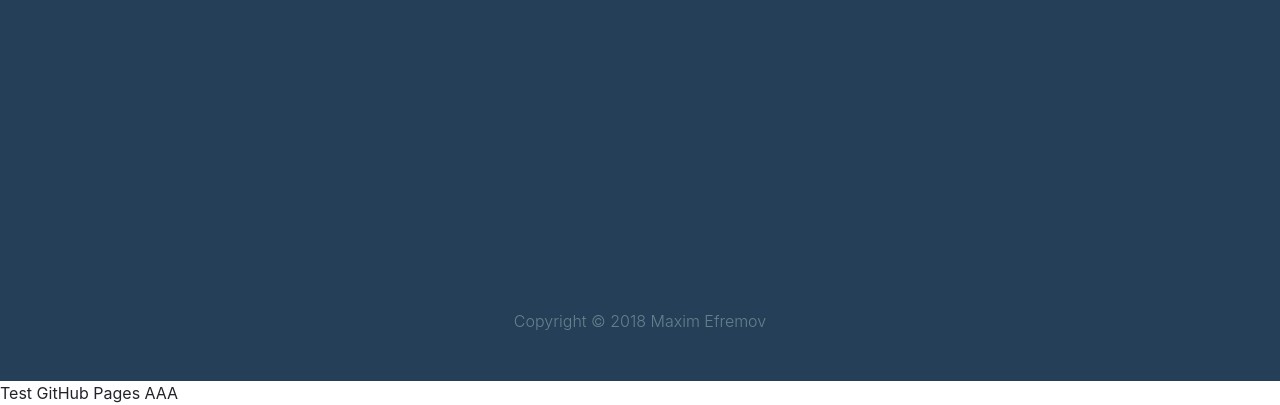
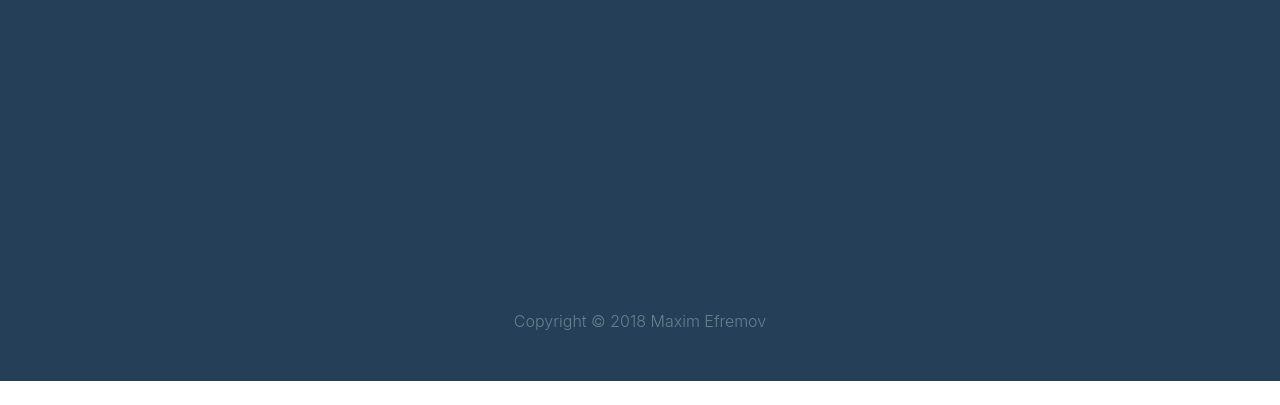
Before and after one commit to maximefremov/maximefremov, a plain HTML site: page docs/index.html in a window 1280 px wide. Shown: the part 419-824 px from the top of the page. After the commit the page ends 800 px from the top, so only its background shows below. Drawn offline with Linux system fonts and the light colour scheme.

Commit message:
quick gal commit

```diff
--- a/docs/index.html
+++ b/docs/index.html
@@ -1 +1 @@
-<!DOCTYPE html><html lang="ru"><head><title>mefremov.ru</title><meta charset="utf-8"><link href="vendor.db943688eb9832402873.css?8bdcf9a0f7ce9407b63c" rel="stylesheet"><link href="bundle.33a9f2434d79dc46f5a3.css?8bdcf9a0f7ce9407b63c" rel="stylesheet"></head><body><div class="root"><p>Сайт находится в разработке...</p></div><div class="test">Test GitHub Pages AAA</div><script src="vendor.38453646526ce845926b.js?8bdcf9a0f7ce9407b63c" type="text/javascript"></script><script src="bundle.180c28026b96a12a2116.js?8bdcf9a0f7ce9407b63c" type="text/javascript"></script></body></html>
+<!DOCTYPE html><html lang="ru"><head><title>mefremov.ru</title><meta charset="utf-8"><link href="vendor.db943688eb9832402873.css?4ee6a533e4fc243f5645" rel="stylesheet"><link href="bundle.33a9f2434d79dc46f5a3.css?4ee6a533e4fc243f5645" rel="stylesheet"></head><body><div class="root"><p>Сайт находится в разработке...</p></div><script src="vendor.38453646526ce845926b.js?4ee6a533e4fc243f5645" type="text/javascript"></script><script src="bundle.180c28026b96a12a2116.js?4ee6a533e4fc243f5645" type="text/javascript"></script></body></html>
```
